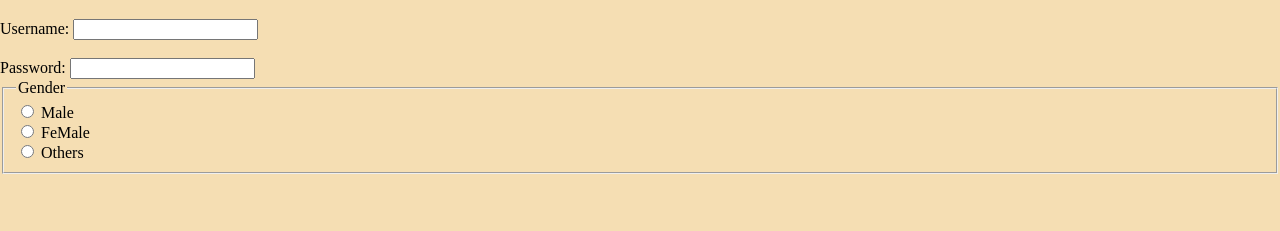
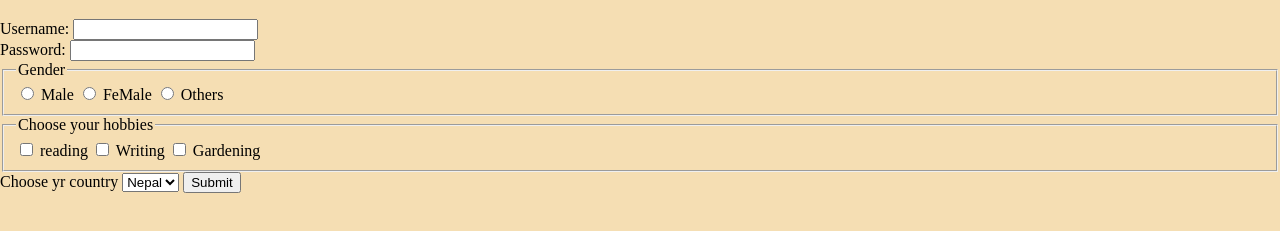
Before and after one commit to pankajmahato907/Fullstack-Practice, a plain HTML site: page HTML/Day3/index.html in a window 1280 px wide. Shown: the part 61-292 px from the top of the page. Drawn offline with Linux system fonts and the light colour scheme.

```diff
--- a/HTML/Day3/index.html
+++ b/HTML/Day3/index.html
@@ -4,13 +4,13 @@
     <meta charset="UTF-8">
     <meta name="viewport" content="width=device-width, initial-scale=1.0">
     <title>Form</title>
-</head>
-<body>
+
     <style>
         body{
             background-color: wheat;
-            padding: 0px;
-            margin: 0px;
+            padding: 0;
+            margin: 0;
+
         }
 
         h1{
@@ -18,28 +18,55 @@
             align-items: center;
         }
     </style>
+</head>
+<body>
+
+    <form action="/submit" method="post">
 
     <h1>Signup form</h1>
 
     <div>
         <label for="Username">Username:</label>
-        <input type="text"> <br> <br>
-
+        <input type="text" id="username" name="username" required><br>
         <label for="Password">Password:</label>
         <input type="password">
 
         <fieldset>
             <legend>Gender</legend>
             <input type="radio" name="Male" value="Male">
-            <label for="Gender">Male</label> <br>
+            <label for="Gender">Male</label>
 
             <input type="radio" name="Male" value="Male">
-            <label for="Gender">FeMale</label> <br>
+            <label for="Gender">FeMale</label>
 
             <input type="radio" name="Male" value="Male">
             <label for="Gender">Others</label>
+        </fieldset>
 
+        <fieldset>
+            <legend>Choose your hobbies</legend>
+            <input type="checkbox" id="reading" name="hobbies" value="reading">
+            <label for="reading">reading</label>
+
+            <input type="checkbox" id="reading" name="hobbies" value="reading">
+            <label for="reading">Writing</label>
+
+            <input type="checkbox" id="reading" name="hobbies" value="reading">
+            <label for="reading">Gardening</label>
         </fieldset>
+
+        <label for="country">Choose yr country</label>
+        <select name="country" id="country">
+            <option value="Nepal">Nepal</option>
+            <option value="Nepal">India</option>
+            <option value="Nepal">China</option>
+        </select>
+
+        <button type="submit">Submit</button>
+
+
     </div>
+
+    </form>
 </body>
 </html>
```
Also changed, not shown: HTML/Day4/article.html (+2 -0 lines), HTML/Day5/acessing.html (added, +28 -0 lines), HTML/Day5/index.html (added, +11 -0 lines).
